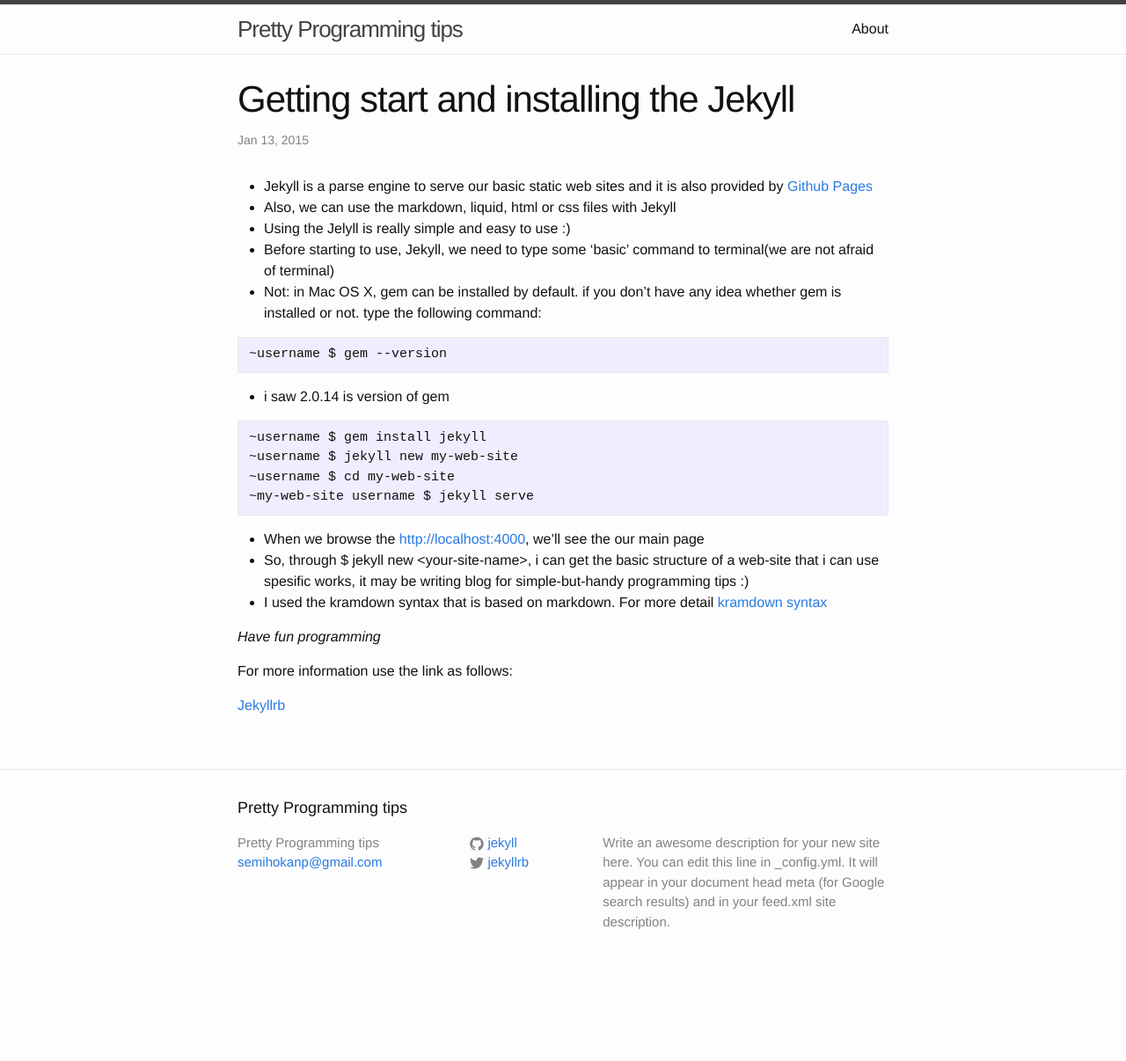
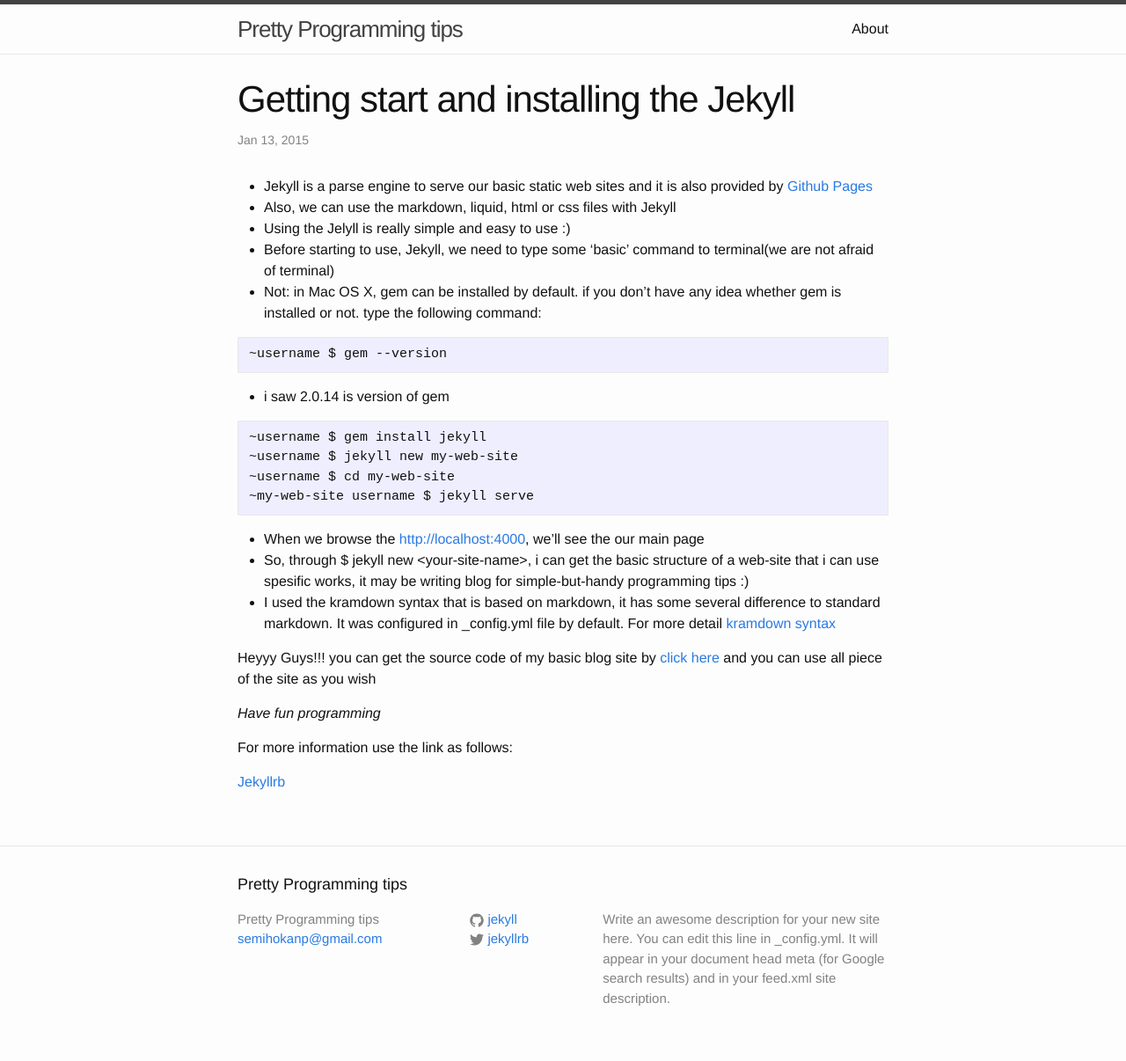
Before and after one commit to semihokanpehlivan/semihokanpehlivan.github.io, a Jekyll site: the page built from _posts/2015-1-13-getting-start-and-installing-the-jekyll.md, in a window 1280 px wide. Shown: the whole page at 88% size. Built offline with Jekyll 4.4.1, drawn with Linux system fonts in a browser that asks for light colours; before the commit the page ends 1119 px from its top, so only the background shows below that.

Commit message:
added some parts to jekyll post

```diff
--- a/_posts/2015-1-13-getting-start-and-installing-the-jekyll.md
+++ b/_posts/2015-1-13-getting-start-and-installing-the-jekyll.md
@@ -26,7 +26,9 @@ type the following command:
 -	When we browse the [http://localhost:4000](http://localhost:4000), we'll see the our main page
 -	So, through $ jekyll new \<your-site-name\>, i can get the basic structure of a web-site that i can use spesific works,
 it may be writing blog for simple-but-handy programming tips :)
--	I used the kramdown syntax that is based on markdown. For more detail [kramdown syntax](http://kramdown.gettalong.org/syntax.html "kramdown")
+-	I used the kramdown syntax that is based on markdown, it has some several difference to standard markdown. It was configured in _config.yml file by default. For more detail [kramdown syntax](http://kramdown.gettalong.org/syntax.html "kramdown")
+
+Heyyy Guys!!! you can get the source code of my basic blog site by [click here](https://github.com/semihokanpehlivan/semihokanpehlivan.github.io "semihokan") and you can use all piece of the site as you wish
 
 *Have fun programming*
 
```
Also changed, not shown: 2 other files.
